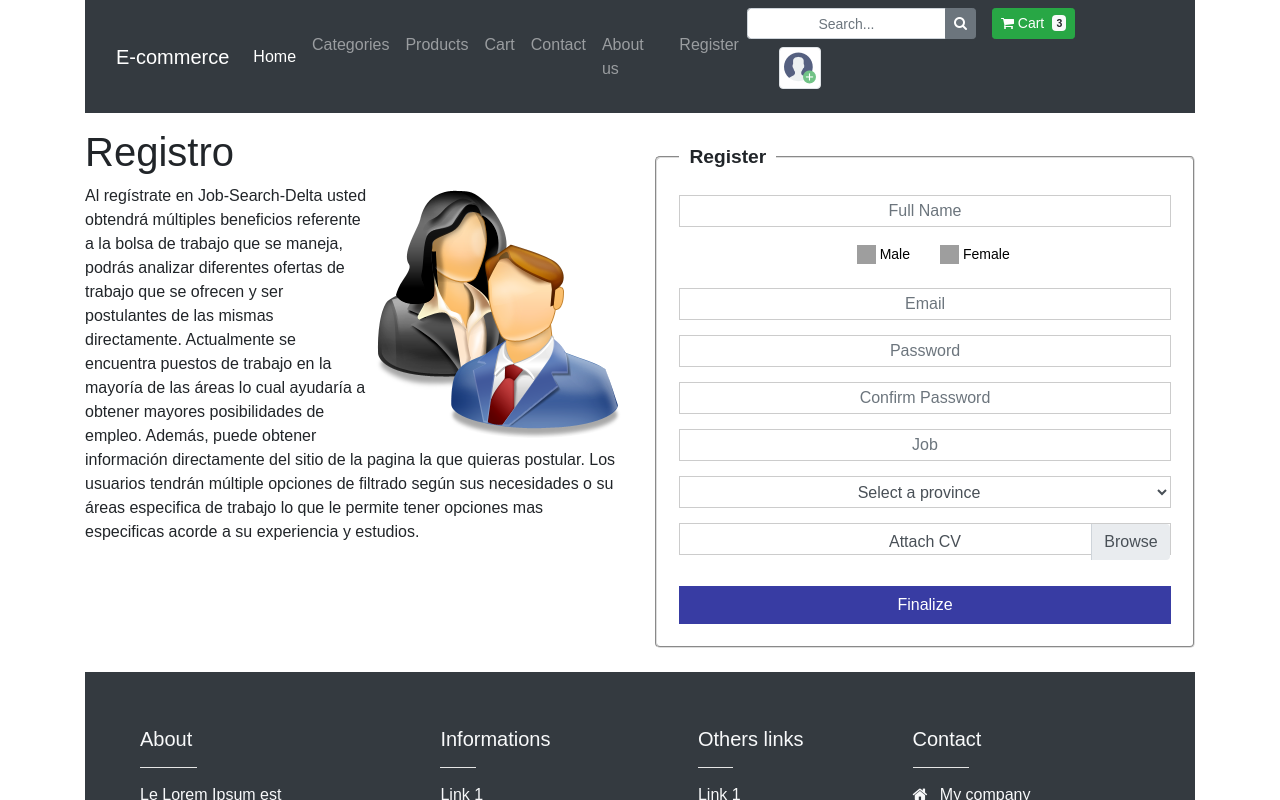
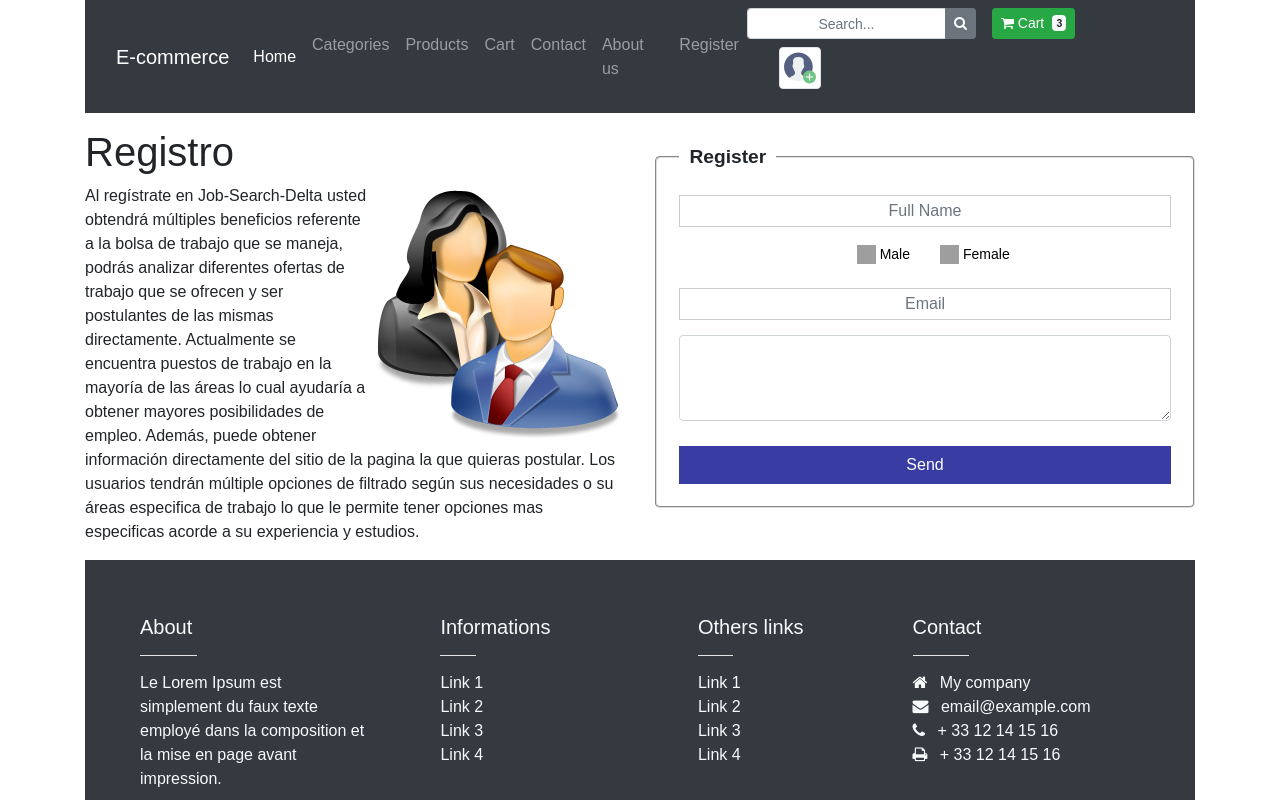
Before and after one commit to frander170896/E_Commerce, a React (Create React App) app in the folder proyecto_1/: page /contact in a window 1280 px wide. Shown: the top 800 px of the page. Built offline with nearby package versions, Linux system fonts and the light colour scheme; grey boxes are pictures that could not be loaded.

Commit message:
contact textarea

```diff
--- a/proyecto_1/src/Components/Contact/Contact.js
+++ b/proyecto_1/src/Components/Contact/Contact.js
@@ -31,7 +31,6 @@ Los usuarios tendrán múltiple opciones de filtrado según sus necesidades o su
                             <legend className="scheduler-border">Register</legend>
 
                                 <div className="row">
-
                                     <div className="col-xs-12 col-sm-12 col-md-12 col-lg-12">
                                         <input className="form-control" type="text" placeholder="Full Name" required/>
                                     </div>
@@ -56,49 +55,13 @@ Los usuarios tendrán múltiple opciones de filtrado según sus necesidades o su
 
                                 <div className="row">
                                     <div className="col-xs-12 col-sm-12 col-md-12 col-lg-12">
-                                        <input className="form-control" type="password" placeholder="Password" required/>
+                                    <textarea class="form-control" id="exampleTextarea" rows="3"></textarea>
                                     </div>
                                 </div>
 
                                 <div className="row">
                                     <div className="col-xs-12 col-sm-12 col-md-12 col-lg-12">
-                                        <input className="form-control" type="password" placeholder="Confirm Password" required/>
-                                    </div>
-                                </div>
-
-                                <div className="row">
-                                    <div className="col-xs-12 col-sm-12 col-md-12 col-lg-12">
-                                        <input className="form-control" type="text" placeholder="Job" required/>
-                                    </div>
-                                </div>
-
-                                <div className="row">
-                                    <div className="col-xs-12 col-sm-12 col-md-12 col-lg-12">
-                                        <select className="form-control" id="province" name="province" required>
-                                            <option value="">Select a province</option>
-                                            <option value="1">San José</option>
-                                            <option value="2">Alajuela</option>
-                                            <option value="3">Heredia</option>
-                                            <option value="4">Cartago</option>
-                                            <option value="5">Guanacaste</option>
-                                            <option value="6">Puntarenas</option>
-                                            <option value="7">Limón</option>
-                                        </select>
-                                    </div>
-                                </div>
-
-                                <div className="row">
-                                    <div className="col-xs-12 col-sm-12 col-md-12 col-lg-12">
-                                        <div className="custom-file">
-                                            <input type="file" className="custom-file-input" name="file" required/>
-                                            <label className="custom-file-label" htmlFor="customFile">Attach CV</label>
-                                        </div>
-                                    </div>
-                                </div>
-
-                                <div className="row">
-                                    <div className="col-xs-12 col-sm-12 col-md-12 col-lg-12">
-                                        <button className="btn btn-primary" type="button" name="finalize">Finalize</button>
+                                        <button className="btn btn-primary" type="button" name="finalize">Send</button>
                                     </div>
                                 </div>
                             </fieldset>
```
